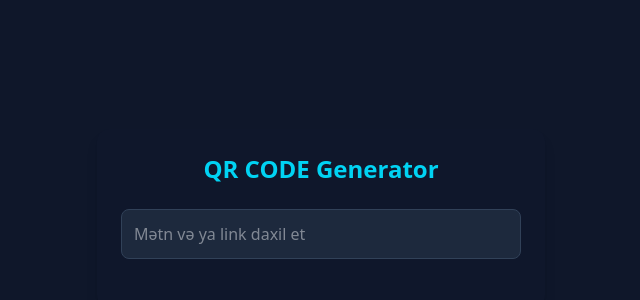
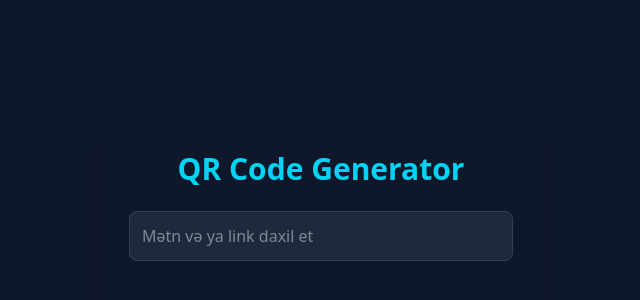
Before and after one commit to FirudinManiyev/qr_kod_app, a React (Vite) app: page / in a window 1280 px wide. Shown: the part 182-482 px from the top of the page, without its empty margins (319-959 px from the left). Built offline with nearby package versions, Linux system fonts and the light colour scheme.

Commit message:
new download

```diff
--- /dev/null
+++ b/src/components/QRDownload.jsx
@@ -0,0 +1,25 @@
+const QRDownload = ({ value }) => {
+    const downloadQR = () => {
+        const canvas = document.querySelector("canvas");
+        if (!canvas) return;
+
+        const url = canvas.toDataURL("image/png");
+        const a = document.createElement("a");
+        a.href = url;
+        a.download = "qr-code.png";
+        a.click();
+    };
+
+    if (!value) return null;
+
+    return (
+        <button
+            onClick={downloadQR}
+            className="w-full mt-4 py-2 rounded-lg bg-cyan-500 hover:bg-cyan-600 transition font-semibold"
+        >
+            Download QR
+        </button>
+    );
+};
+
+export default QRDownload;
--- a/src/components/QRPreview.jsx
+++ b/src/components/QRPreview.jsx
@@ -4,7 +4,7 @@ const QRPreview = ({ value }) => {
     if (!value) return null;
 
     return (
-        <div className="bg-white p-4 rounded-lg">
+        <div className="bg-white p-4 rounded-lg animate-[fadeIn_0.3s_ease-in-out]">
             <QRCodeCanvas value={value} size={200} />
         </div>
     );
--- a/src/index.css
+++ b/src/index.css
@@ -4,3 +4,15 @@ body {
     background-color: #0f172a;
     color: #e5e7eb;
 }
+
+@keyframes fadeIn {
+    from {
+        opacity: 0;
+        transform: scale(0.9);
+    }
+
+    to {
+        opacity: 1;
+        transform: scale(1);
+    }
+}
--- a/src/pages/Home.jsx
+++ b/src/pages/Home.jsx
@@ -1,21 +1,23 @@
 import { useState } from "react";
 import QRInput from "../components/QRInput";
 import QRPreview from "../components/QRPreview";
+import QRDownload from "../components/QRDownload";
 
 const Home = () => {
     const [value, setValue] = useState("");
 
     return (
-        <div className="min-h-screen flex items-center justify-center">
-            <div className="w-full max-w-md bg-slate-900 p-6 rounded-xl shadow-lg space-y-6">
-                <h1 className="text-2xl font-bold text-center text-cyan-400">
-                    QR CODE Generator
+        <div className="min-h-screen flex items-center justify-center px-4">
+            <div className="w-full max-w-md bg-slate-900 p-6 sm:p-8 rounded-xl shadow-lg space-y-6">
+                <h1 className="text-2xl sm:text-3xl font-bold text-center text-cyan-400">
+                    QR Code Generator
                 </h1>
 
                 <QRInput value={value} setValue={setValue} />
 
-                <div className="flex justify-center">
+                <div className="flex flex-col items-center gap-4">
                     <QRPreview value={value} />
+                    <QRDownload value={value} />
                 </div>
             </div>
         </div>
```
